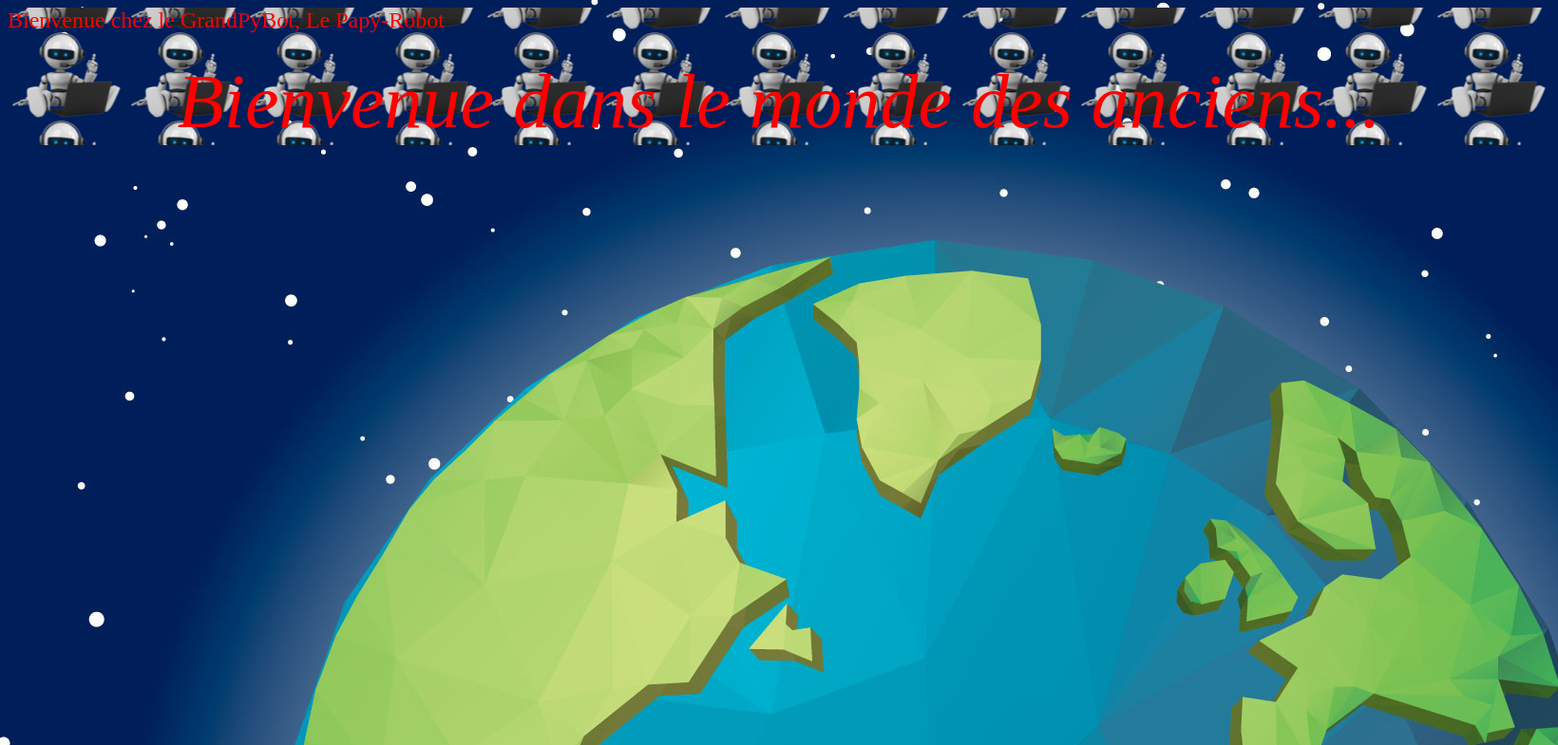
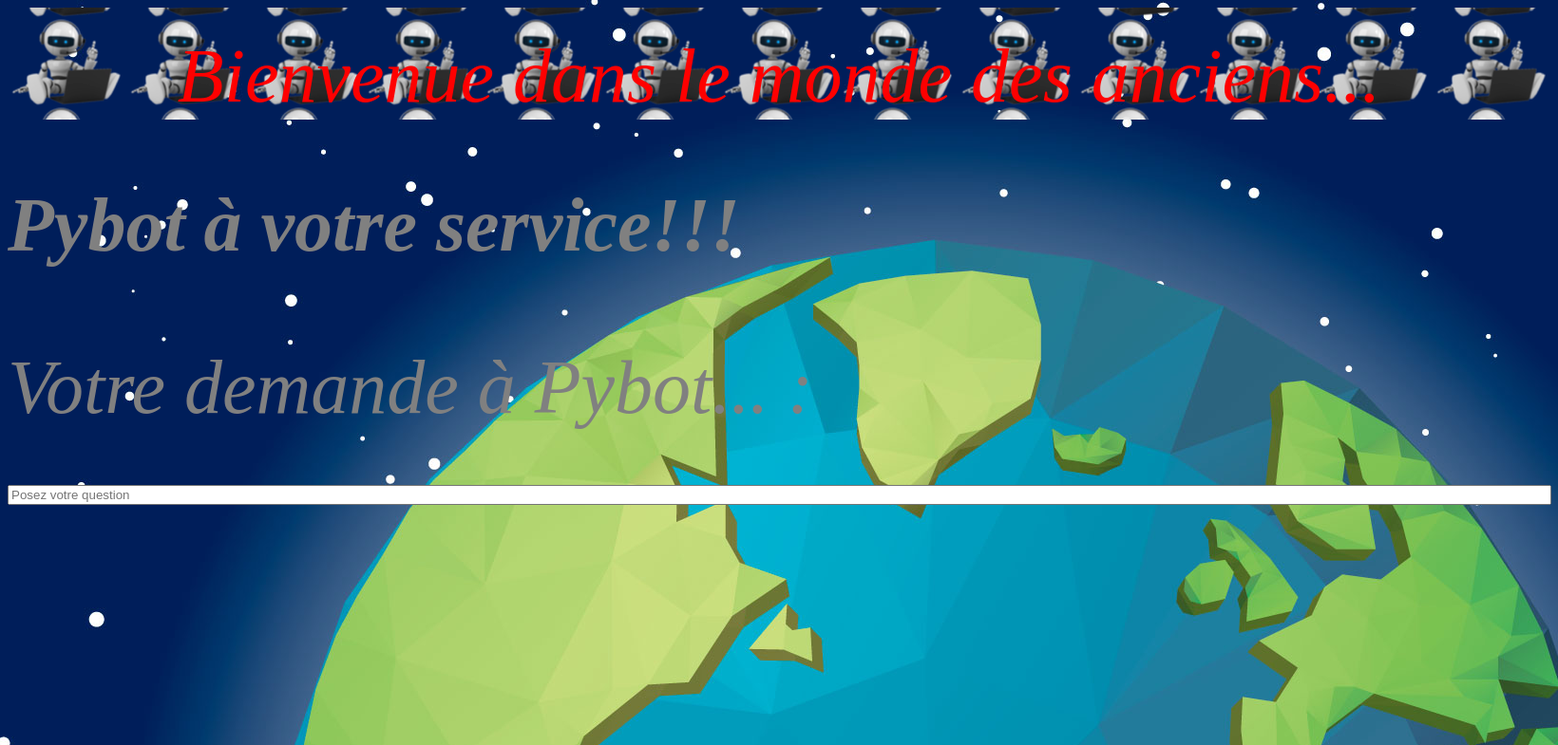
Before and after one commit to yannhamdi/n.projet7, a Flask app: page / in a window 1640 px wide. Shown: the top 785 px of the page at 95% size. Run offline with Flask 2, Linux system fonts and the light colour scheme.

Commit message:
mise en place html

```diff
--- a/p7app/templates/p7homepage.html
+++ b/p7app/templates/p7homepage.html
@@ -8,7 +8,16 @@
 
     <body>
     <header>
-        <div class="element" >Bienvenue chez le GrandPyBot, Le Papy-Robot </div> </br> <div class="catchphrase"  >Bienvenue dans le monde des anciens... </div>
+        </br></brr> <div class="catchphrase"  >Bienvenue dans le monde des anciens... </div>
     </header>
+    <section>
+        <h1> Pybot à votre service!!! </h1>
+        <form method="post" action="xxxxxx.py">
+    <p>
+        <label for="Your question">Votre demande à Pybot... :</label>
+        <input type="text" name="question" id="question" placeholder="Posez votre question" size="200" width="50" />
+    </p>
+</form>
+    </section>
     </body>
 </html>
```
